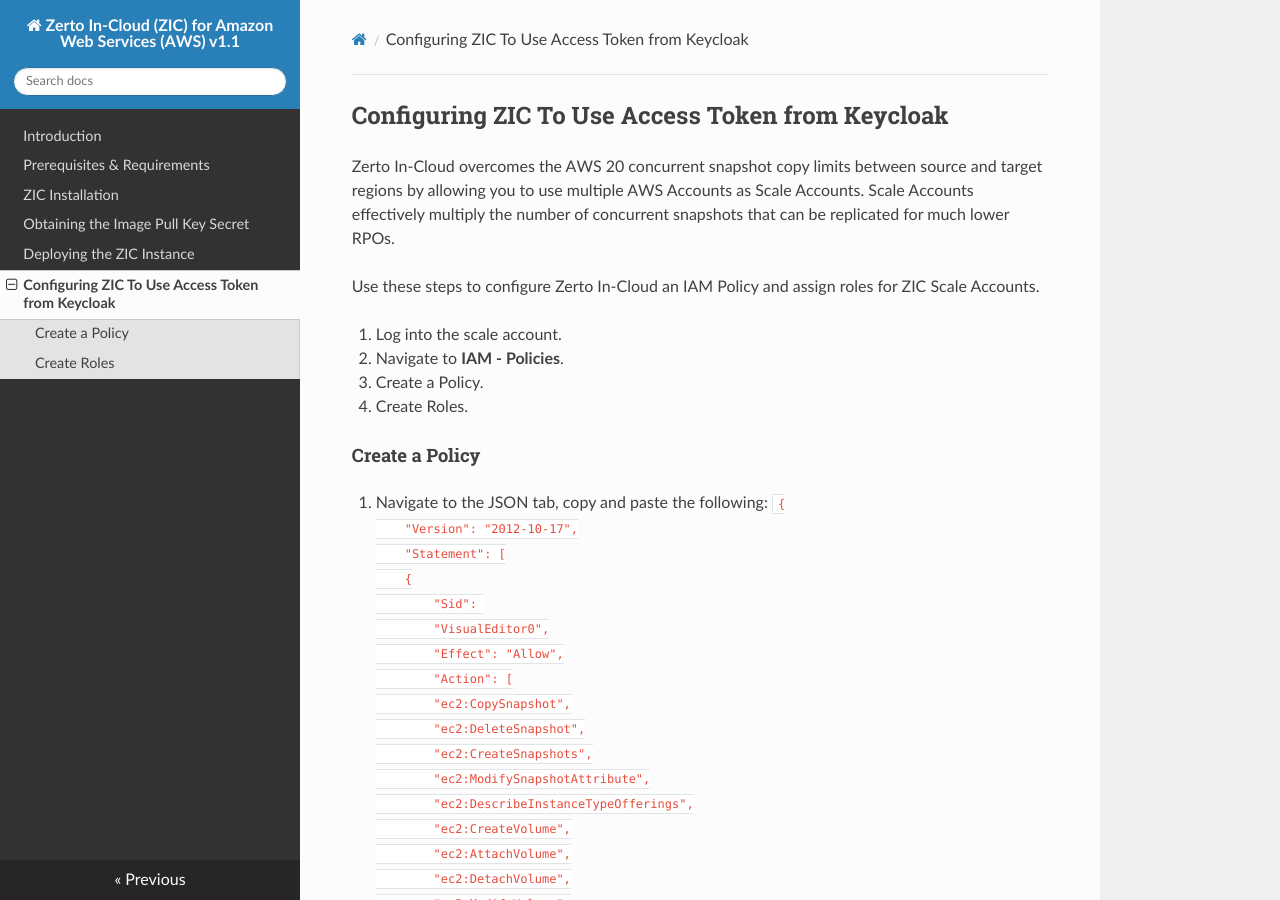
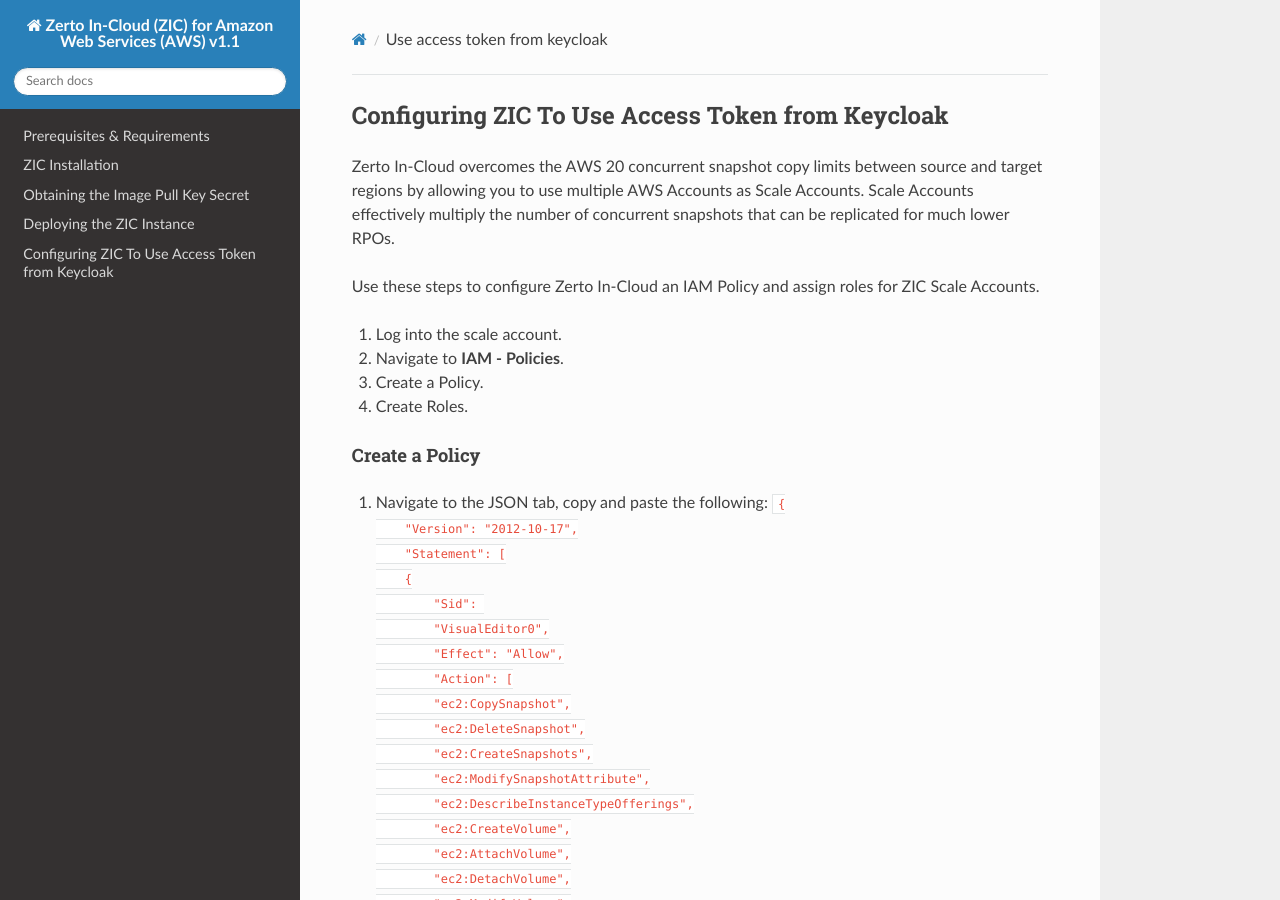
Before and after one commit to ZertoPublic/ZIC-for-AWS-Documentation, an MkDocs documentation site: the page built from docs/Use access token from keycloak.md, in a window 1280 px wide and 900 px high. Built offline with MkDocs 1.6.1, drawn with Linux system fonts in a browser that asks for light colours.

Commit message:
Update mkdocs.yml

```diff
--- a/mkdocs.yml
+++ b/mkdocs.yml
@@ -3,12 +3,11 @@
   name: readthedocs
   highlightjs: false
 nav:
-- Introduction: introduction.md
-- Prerequisites & Requirements: Prerequisites & Requirements.md
-- ZIC Installation: ZIC installation components.md
-- Obtaining the Image Pull Key Secret: Obtaining the Image Pull Key Secret.md
-- Deploying the ZIC Instance: Deploying the ZIC Instance.md
-- Configuring ZIC To Use Access Token from Keycloak: Use access token from keycloak.md
+- Prerequisites & Requirements: Prerequisites_&_Requirements.md
+- ZIC Installation: ZIC_installation_components.md
+- Obtaining the Image Pull Key Secret: Obtaining_the_Image_Pull_Key_Secret.md
+- Deploying the ZIC Instance: Deploying_the_ZIC_Instance.md
+- Configuring ZIC To Use Access Token from Keycloak: Use_access_token_from_keycloak.md
 plugins:
 - zerto_swagger
 - search
```
